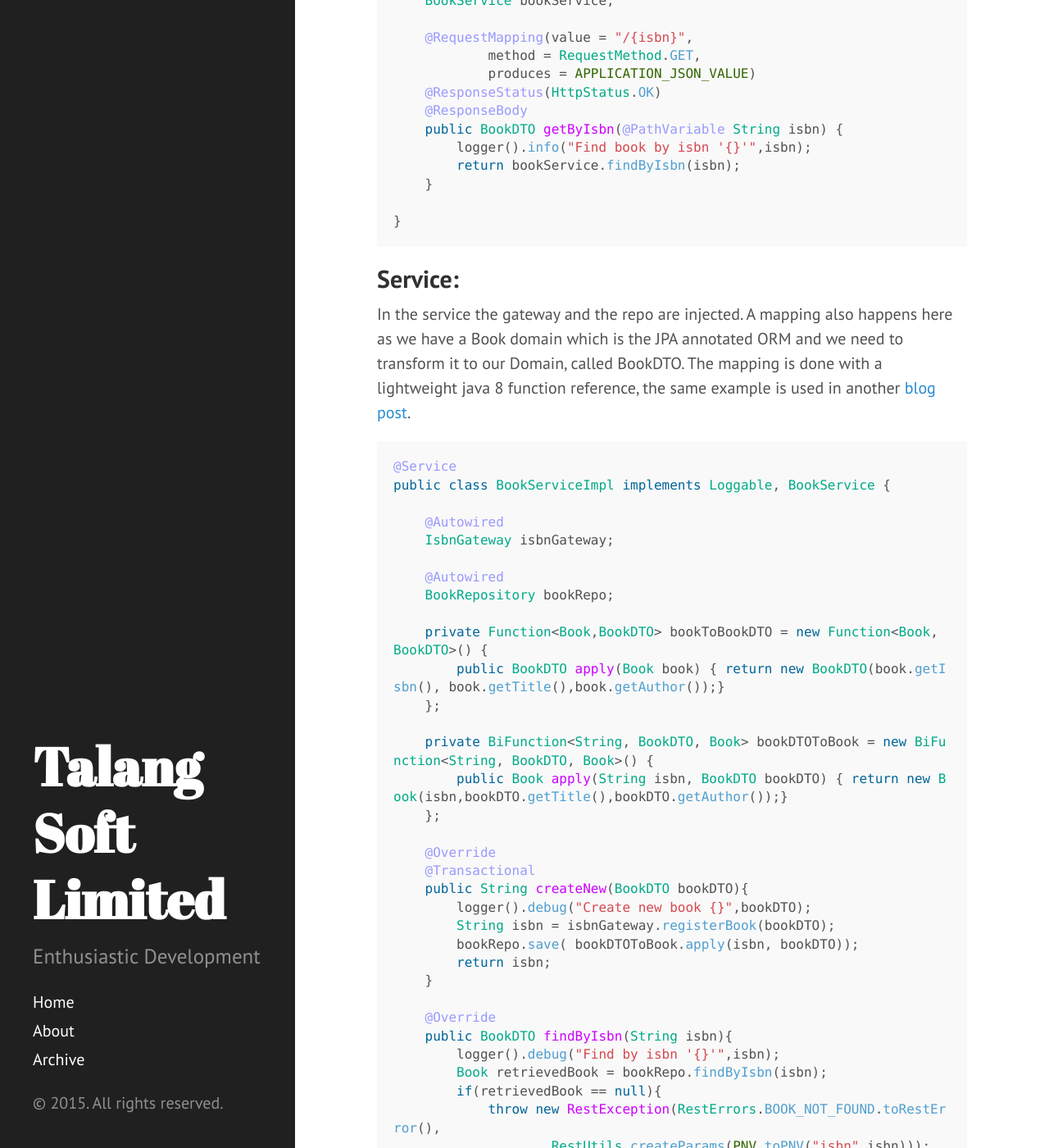
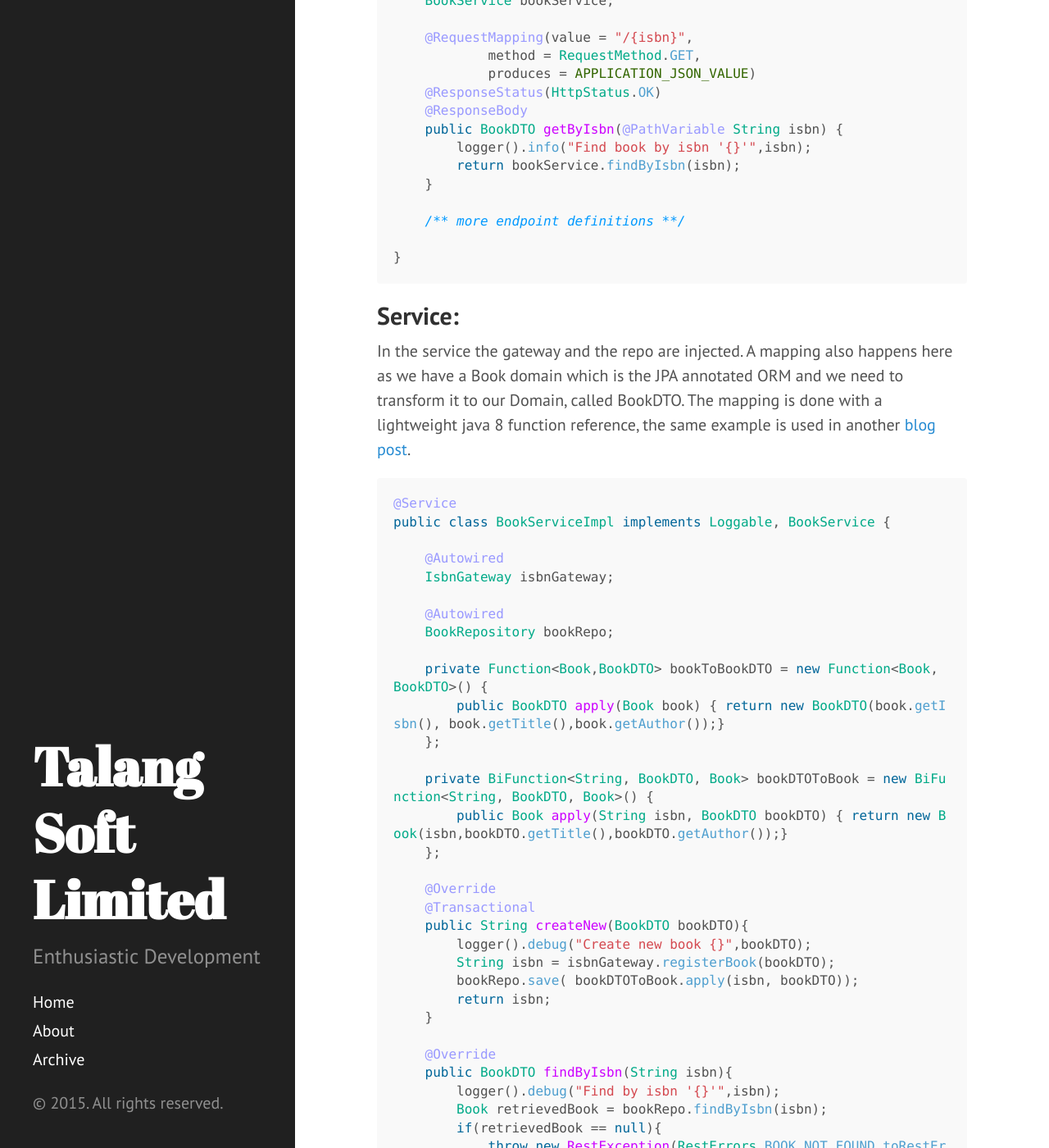
Before and after one commit to timeamolnar/tamaslang.github.io, a Jekyll site: the page built from _posts/2015-02-21-module_architecture.md, in a window 1280 px wide and 1400 px high, scrolled down 2182 px. Shown: the whole window at 82% size. Built offline with Jekyll 4.4.1, drawn with Linux system fonts in a browser that asks for light colours; Markdown is read by kramdown in place of the engine named in the settings; some of the changed text lies outside the part shown.

Commit message:
change source to reflect it is not full

````diff
--- a/_posts/2015-02-21-module_architecture.md
+++ b/_posts/2015-02-21-module_architecture.md
@@ -51,6 +51,8 @@ public class BookResource implements Loggable{
         return bookService.findByIsbn(isbn);
     }
 
+    /** more endpoint definitions **/
+
 }
 ```
 
@@ -98,6 +100,8 @@ public class BookServiceImpl implements Loggable, BookService {
         return bookToBookDTO.apply(retrievedBook);
 
     }
+
+    /** more service definition **/
 
 }
 ```
````
